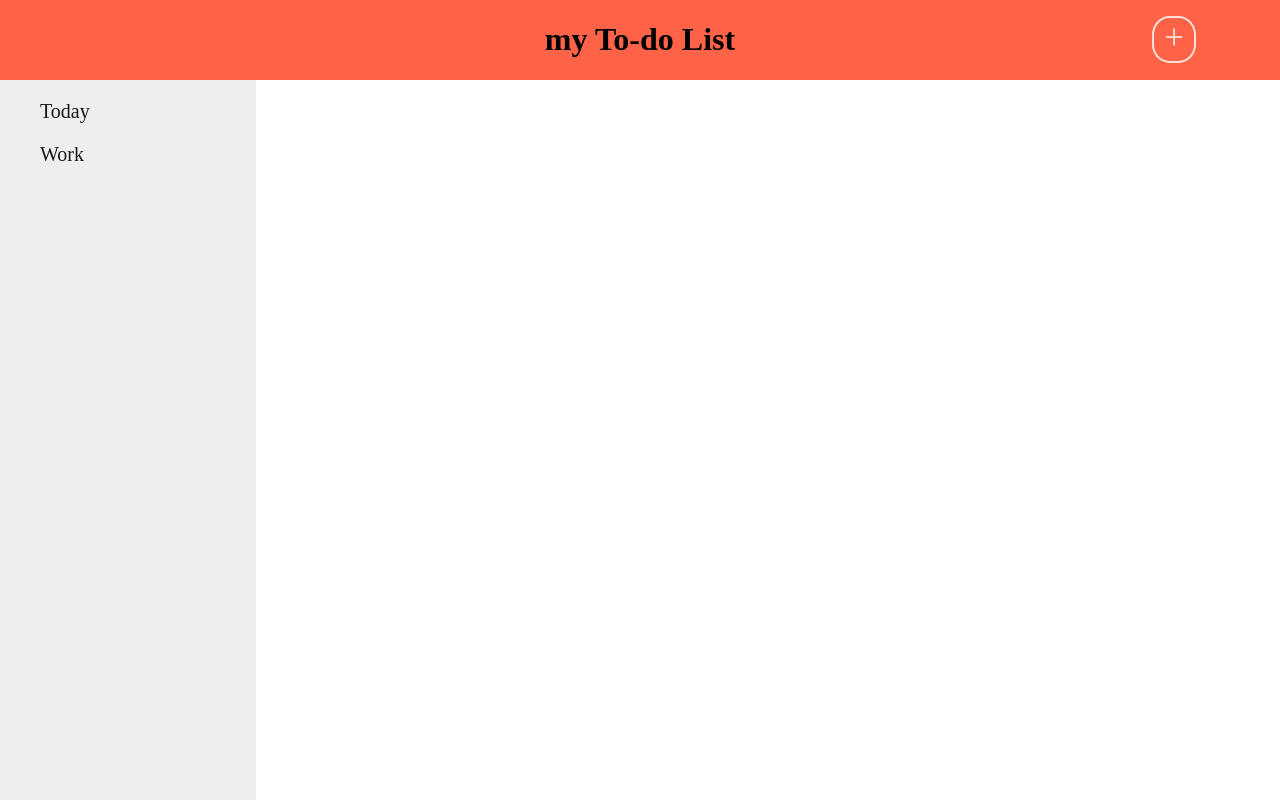
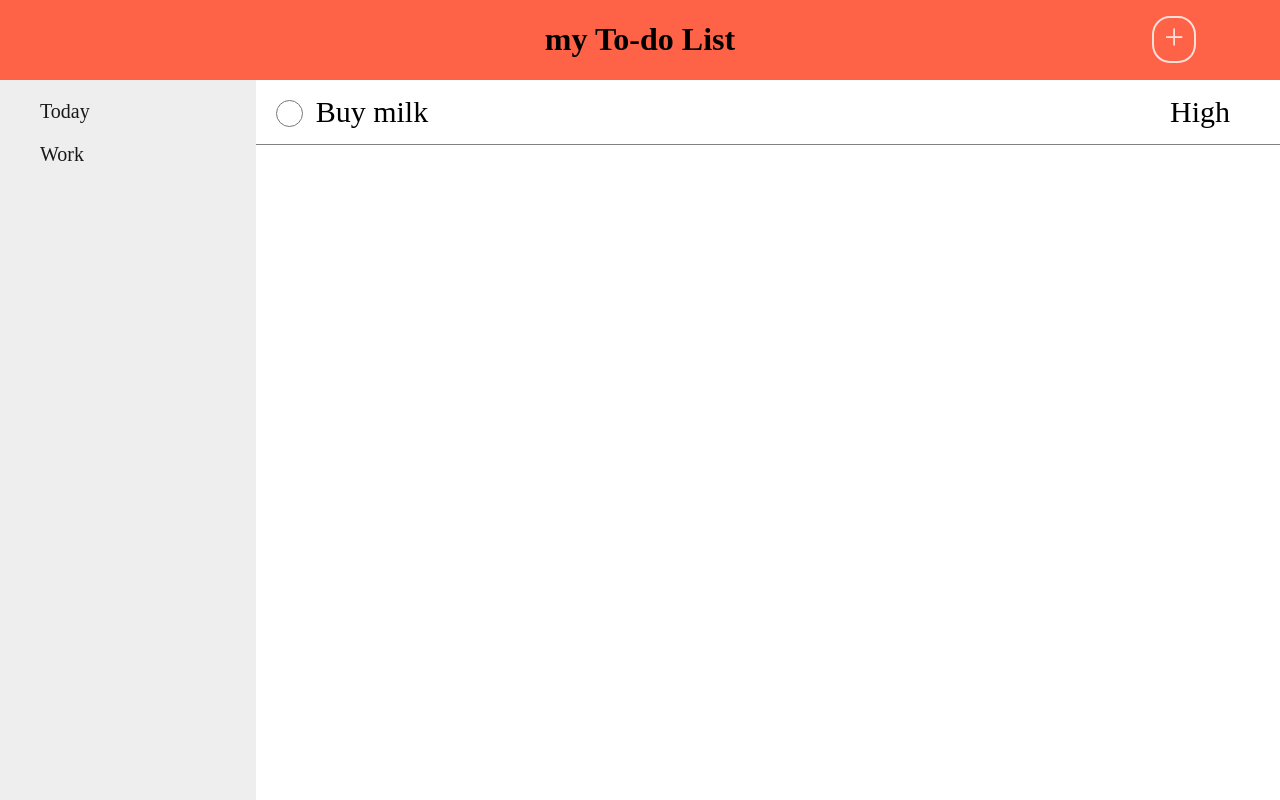
Before and after one commit to meisREAL/to-do, a website built with webpack: page dist/index.html in a window 1280 px wide. Built offline with nearby package versions, Linux system fonts and the light colour scheme.

Commit message:
to do task is now displayed

```diff
--- a/src/main.js
+++ b/src/main.js
@@ -1,12 +1,13 @@
 import { mainBody } from './bodyDOM';
 import { createProjects } from './projectsDOM';
-import { popUpWindow } from './toDoDOM';
+import { popUpWindow, displayToDO } from './toDoDOM';
 import './style.css';
 
 mainBody.makeStuff();
 const toDoBtn = document.getElementById('newToDo');
 toDoBtn.addEventListener('click', popUpWindow)
 
+displayToDO();
 
 const today = createProjects('Today');
 const work = createProjects('Work');
--- a/src/style.css
+++ b/src/style.css
@@ -140,3 +140,30 @@ body {
 #cancelToDo:hover {
     background-color: tomato;
 }
+
+.toDoTask {
+    display: flex;
+    border-bottom: 1px solid gray;
+    height: 8vh;
+    gap: 10px;
+}
+
+.doneToDo {
+    height: 2em;
+    width: 2em;
+    align-self: center;
+    margin-left: 20px;
+    padding: 5px;
+}
+
+.toDoTaskTitle {
+    font-size: 30px;
+    align-self: center;
+}
+
+.toDoTaskPriority {
+    font-size: 30px;
+    align-self: center;
+    margin-left: auto;
+    margin-right: 50px;
+}
--- a/src/toDo.js
+++ b/src/toDo.js
@@ -8,6 +8,9 @@ const pushToDo = (task) => {
     theToDos.push(task);
 }
 
+const test = toDoTask('Buy milk', 'need some stuff', 'High');
+pushToDo(test);
+
 export {
     theToDos,
     toDoTask,
--- a/src/toDoDOM.js
+++ b/src/toDoDOM.js
@@ -6,8 +6,31 @@ import { pushToDo, theToDos, toDoTask } from "./toDo";
 const displayToDO = () => {
     //displays to do on page
     const mainArea = document.getElementById('toDoSide');
+
+    while (mainArea.firstChild) {
+        mainArea.removeChild(mainArea.firstChild);
+    }
+
     for (let i = 0; i < theToDos.length; i++) {
+        const toDoTask = document.createElement('div');
+        toDoTask.classList.add('toDoTask');
+        toDoTask.setAttribute('data-index-number', i)
+        const doneCheck = document.createElement('input');
+        doneCheck.setAttribute('type', 'radio');
+        doneCheck.classList.add('doneToDo');
+        toDoTask.appendChild(doneCheck);
 
+        const title = document.createElement('div');
+        title.classList.add('toDoTaskTitle');
+        title.textContent = theToDos[i].title;
+        toDoTask.appendChild(title);
+
+        const priority = document.createElement('div');
+        priority.classList.add('toDoTaskPriority');
+        priority.textContent = theToDos[i].priority;
+        toDoTask.appendChild(priority);
+
+        mainArea.appendChild(toDoTask);
     }
 }
 
@@ -72,7 +95,7 @@ const popUpWindow = function () {
         }
         const task = toDoTask(title.value, description.value, taskPriority)
         pushToDo(task);
-
+        displayToDO();
         popUp.remove(popUp);
     }
     btnPlace.appendChild(createBtn);
@@ -92,4 +115,5 @@ const popUpWindow = function () {
 
 export {
     popUpWindow,
+    displayToDO
 }
```
Also changed, not shown: dist/bundle.js.
